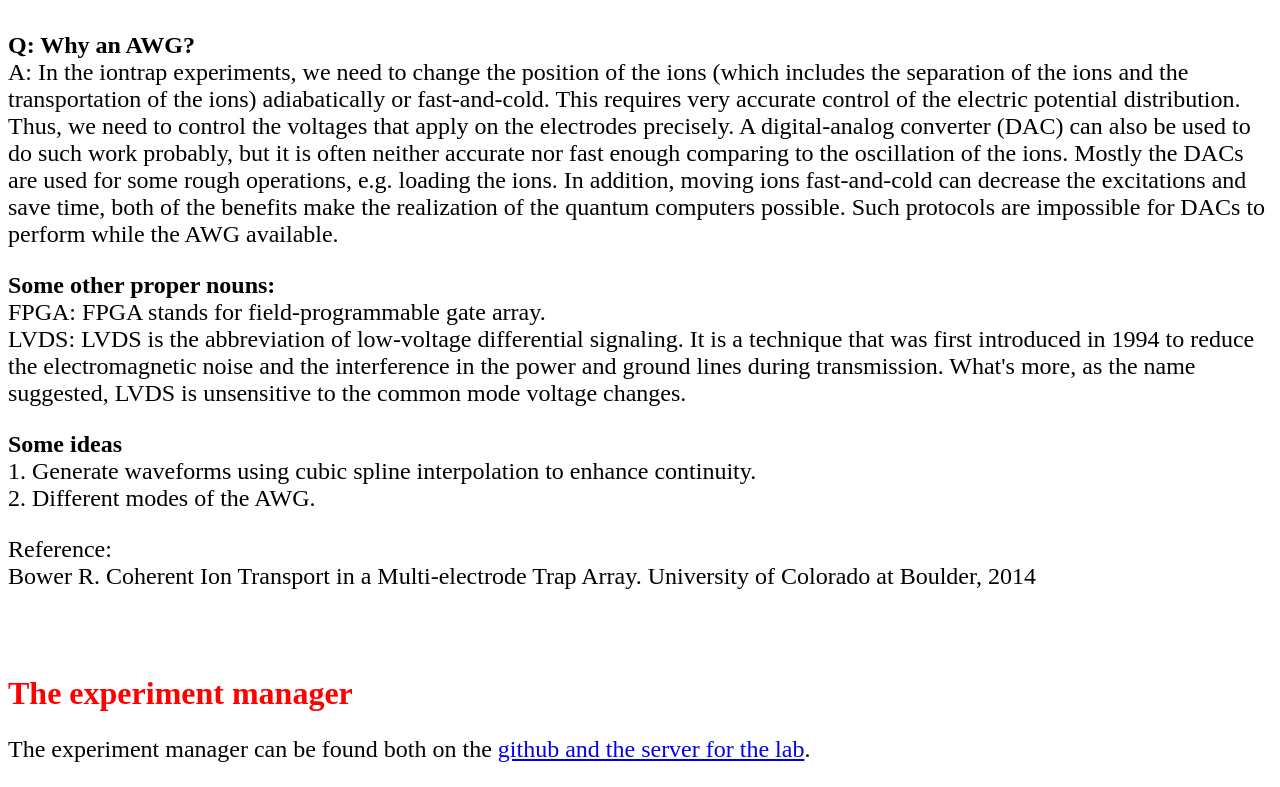
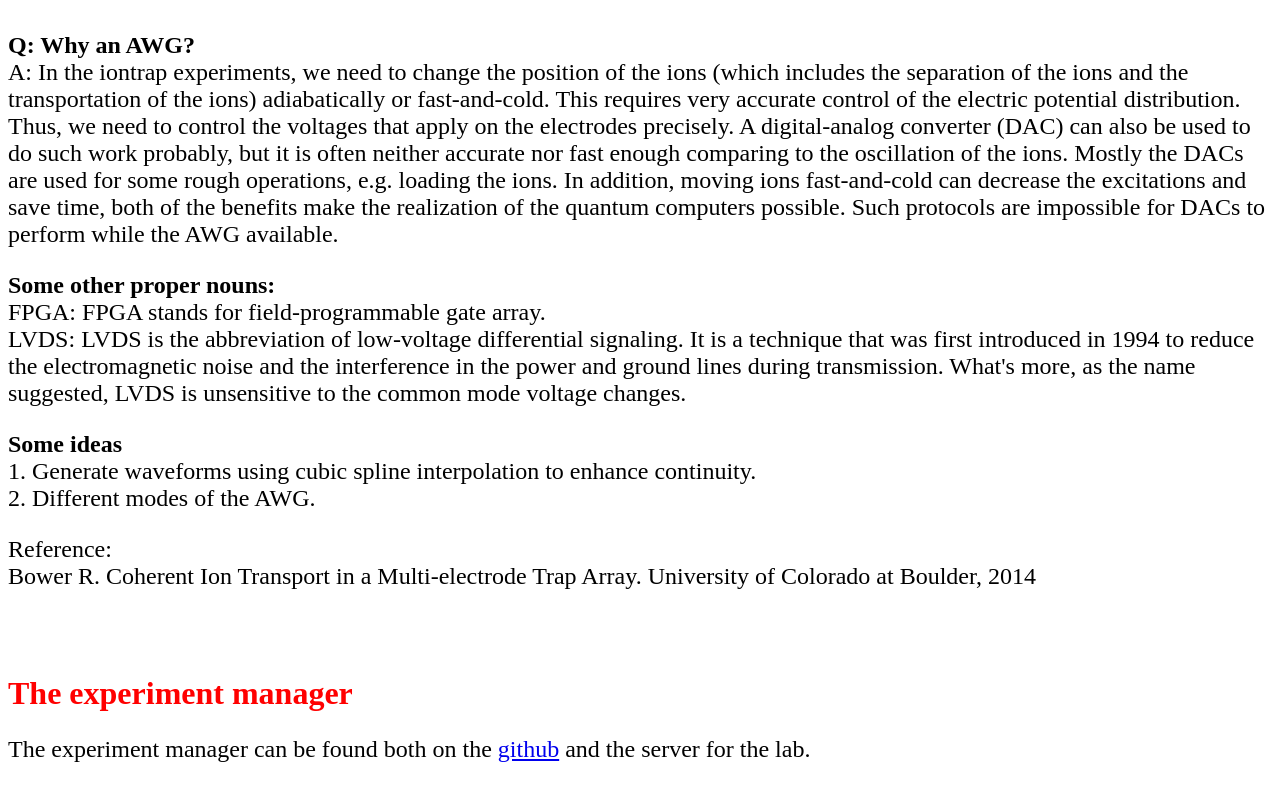
Before and after one commit to zhangyintai/Blog, a plain HTML site: page index.html in a window 1280 px wide. Shown: the part 406-1193 px from the top of the page. Drawn offline with nearby package versions, Linux system fonts and the light colour scheme; some packages are replaced by stand-ins of ours.

Commit message:
Update index.html

```diff
--- a/index.html
+++ b/index.html
@@ -33,7 +33,7 @@ LVDS: LVDS is the abbreviation of low-voltage differential signaling. It is a te
 Bower R. Coherent Ion Transport in a Multi-electrode Trap Array. University of Colorado at Boulder, 2014</p>
 <br>
 <p><font size="6", color = "red"><strong>The experiment manager</strong></font></p>
-<p>The experiment manager can be found both on the <a href=https://github.com/zhangyintai/Experiment_Manager>github and the server for the lab</a>.
+<p>The experiment manager can be found both on the <a href=https://github.com/zhangyintai/Experiment_Manager>github</a> and the server for the lab.
 <!--
 <p><font size="6"><strong>The ground state of the helium atom (this is for test)</strong></font></p>
 <p><font size ="5"></span></p>
```
